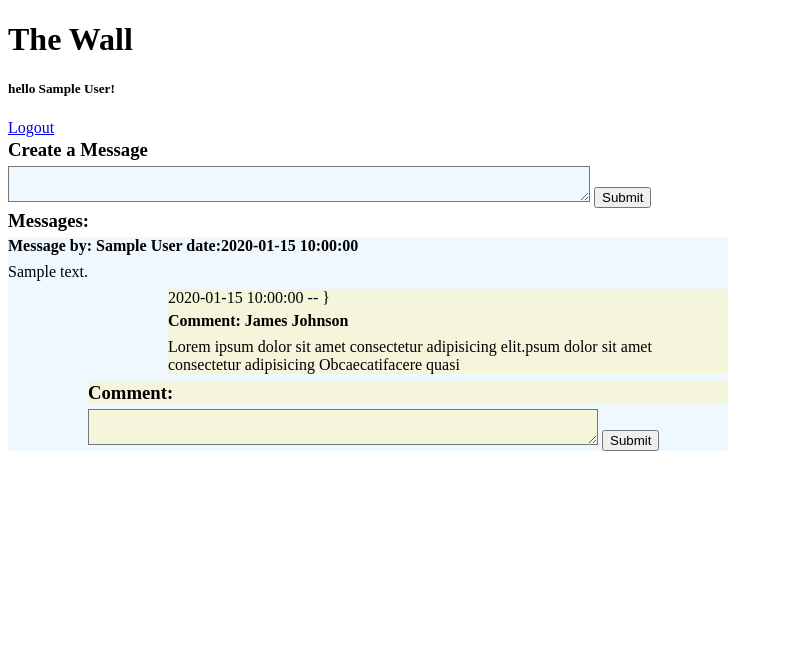
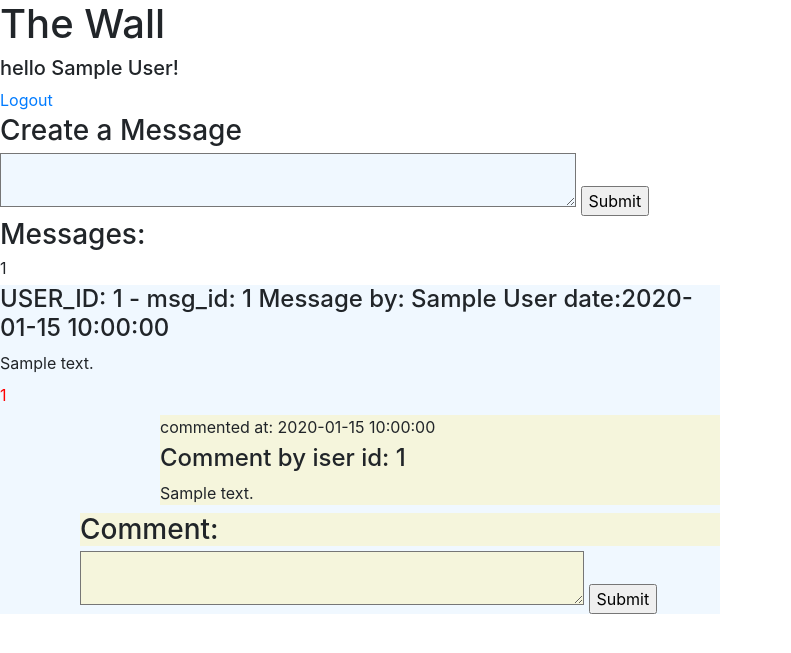
Before and after one commit to jupiterorbita/THE_WALL, a Flask app: page /wall in a window 1280 px wide. Shown: the top 653 px of the page, without its empty margins (0-791 px from the left). Run offline with Flask 2, Linux system fonts and the light colour scheme; the visitor is signed in with stand-in values (Sample User, id 1); tables that the repository leaves empty or names only in its code hold one stand-in row (values such as "Sample post"); some libraries are stand-ins or nearby versions.

Commit message:
finished THE WALL

```diff
--- a/server.py
+++ b/server.py
@@ -10,10 +10,16 @@ mysql = connectToMySQL('wall-db')
 EMAIL_REGEX = re.compile(r'^[a-zA-Z0-9.+_-]+@[a-zA-Z0-9._-]+\.[a-zA-Z]+$')
 print('\n','= = = server start = = = server.py ')
 
+# Python program to print
+# green text with red background
+from colorama import init
+from termcolor import colored
+init()
+print(colored('Hello, World!', 'green', 'on_red'))
 
 @app.route('/')
 def index():
-    print('------ inside /')
+    print(colored('------ inside /','green'))
     return render_template('index.html')
 
 # ========================================== LOGIN =========================
@@ -159,6 +165,7 @@ def registration():
     #         print('###### if you reach this point, all validations passed BUT not the PW match :( ')
     return redirect('/')
 
+
 # ================================== WALL ====================================
 @app.route('/wall')
 def wall():
@@ -177,40 +184,31 @@ def wall():
         results = mysql.query_db(query_name_post) # returns an array of the objs requested in the query
 
 
-
-        # message and commnet join
-        # query_comments = "SELECT comments.message_id AS message_id, comments.user_id AS comment_user_id, messages.user_id AS message_user_id, comments.content, comments.created_at FROM messages JOIN comments ON messages.id = comments.message_id;"
-
-        query_comments = "SELECT comments.message_id, comments.user_id, messages.user_id, comments.content, comments.created_at FROM messages JOIN comments ON messages.id = comments.message_id;"
+        query_comments = "SELECT comments.id AS comment_id, comments.message_id as comment_message_id, comments.user_id as comment_user_id, messages.user_id as message_user_id, comments.content as comment_content, comments.created_at FROM messages JOIN comments ON messages.id = comments.message_id;"
         results_comments = mysql.query_db(query_comments)
         print('this is RESULTS_COMMENTS query ^ ^ ^ ^ ^ ^ ^ ^ ^ ^ ', results_comments)
 
         print(' =-=-=--=--=--=- results from name and comment JOIN', results)
-        print('000000000000000000000 message_id =', results[0]['id'])
+        # this was giving me a tuple index out of range when i deleted the messages and comments rowns
+        # print('000000000000000000000 message_id =', results[0]['id'])
         return render_template('wall.html', name=session['name'], messagesHtml=results, comment_results = results_comments)
     else:
         print('@@@@@@@@@ someone tried to access wall without being logged in')
         print('@@@@@@ redirecting to /')
         return redirect('/')
 
-
-
-
-
 # ================================== POST MESSAGE ==================================
 @app.route('/postmessage', methods=['post'])
 def postmessage():
     print('\n ======= inside /postmessage ========')
     print('@@@@@@@@@@@@@@ this is the message the user types :\n', request.form['content'])
-    data ={'user_id': session['id'], 'content': request.form['content'], 'created_at':'','updated_at':''}
+    data = {
+        'user_id': session['id'],
+        'content': request.form['content']
+    }
     query = "INSERT INTO messages (user_id, content, created_at, updated_at) VALUES (%(user_id)s, %(content)s, NOW(), NOW());"
-    result = mysql.query_db(query, data)
+    mysql.query_db(query, data)
     return redirect('/wall')
-
-
-
-
-
 
 # ================================== POST COMMENT REPLY ==================================
 @app.route('/postcomment', methods=['post'])
@@ -219,10 +217,28 @@ def postcomment():
     print('@@@@@@@@ this is the reply received by the user :', request.form['content2'])
     print('^^^^^^^^^ the message id of the post that its sitting on is '), request.form['message_id_from_post']
     print('^^^^^^^^^^^^^^^^^^^^^')
+    print(request.form['message_id_from_post'])
 
-    data = {'user_id': session['id'], 'content': request.form['content2'], 'message_id': '', 'created_at':'', 'updated_at':''}
-    query = "INSERT INTO comments (user_id, content, message_id, created_at) VALUES (%(user_id)s, %(content)s, %(message_id)s, NOW());"
-    result = mysql.query_db(query, data)
+    data = {
+        'user_id': session['id'],
+        'content': request.form['content2'],
+        'message_id': request.form['message_id_from_post']
+    }
+    print("@@@@@@@@@@@@@@@@@@@@@@@@@@@@@@@@@@@")
+    print("@@@@@@@@@@@@@@@@@@@@@@@@@@@@@@@@@@@")
+    print("@@@@@@@@@@@@@@@@@@@@@@@@@@@@@@@@@@@")
+    print("@@@@@@@@@@@@@@@@@@@@@@@@@@@@@@@@@@@")
+    print(data)
+    print("@@@@@@@@@@@@@@@@@@@@@@@@@@@@@@@@@@@")
+    print("@@@@@@@@@@@@@@@@@@@@@@@@@@@@@@@@@@@")
+    print("@@@@@@@@@@@@@@@@@@@@@@@@@@@@@@@@@@@")
+    print("@@@@@@@@@@@@@@@@@@@@@@@@@@@@@@@@@@@")
+
+    query = "INSERT INTO comments (user_id, content, message_id, created_at, updated_at) VALUES (%(user_id)s, %(content)s, %(message_id)s, NOW(), NOW());"
+
+    print('\n= = = = = = = = ', query, '\n= = == == == == = ==')
+
+    mysql.query_db(query, data)
     return redirect('/wall')
 
 
@@ -240,5 +256,5 @@ def logout():
     session.clear()
     return redirect('/')
 
-if __name__=='__main__':
+if __name__ == '__main__':
     app.run(debug=True)
--- a/templates/wall.html
+++ b/templates/wall.html
@@ -6,10 +6,10 @@
     <meta name="viewport" content="width=device-width, initial-scale=1.0">
     <meta http-equiv="X-UA-Compatible" content="ie=edge">
     <title>The Wall</title>
+    <link rel="stylesheet" href="https://stackpath.bootstrapcdn.com/bootstrap/4.1.1/css/bootstrap.min.css" integrity="sha384-WskhaSGFgHYWDcbwN70/dfYBj47jz9qbsMId/iRN3ewGhXQFZCSftd1LZCfmhktB" crossorigin="anonymous">
+
     <style>
-        /* *{
-            outline: 1px dotted red;
-        } */
+
         body {
             width: 720px;
         }
@@ -43,6 +43,9 @@
             margin-top: 8px;
             margin-bottom: 8px;
         }
+        .red{
+            color: red;
+        }
     </style>
 </head>
 
@@ -64,28 +67,27 @@
     <div class='messages'>
         <!-- message loop -->
         {% for message in messagesHtml %}
-
+        {{message.messagesid}}
         <div class='message'>
-            <h4> Message by: {{ message['name'] }} date:{{ message['created_at'] }}</h4>
+            <h4> USER_ID: {{ message['id'] }} - msg_id: {{ message['messagesid'] }} Message by: {{ message['name'] }} date:{{ message['created_at'] }}</h4>
             <p>{{ message['content'] }}</p>
 
 
-
-
-
-
+            <p class='red'>{{ message.messagesid }} </p>
 
             <div class='comments'>
 
 <!-- comment loop -->
 {% for comment in comment_results %}
-                    {% if comment[comment.message_id] == message[messages_id] %}
+<!-- @@@@@@@@@@@@@@@@@@@@@@@@@@ {{comment}} -->
+    {% if comment.comment_message_id == message.messagesid: %}
 
-                <div class='comment'> {{ comment['created_at']}} -- }
-                    <h4>Comment: James Johnson </h4>
-                    <p>Lorem ipsum dolor sit amet consectetur adipisicing elit.psum dolor sit amet consectetur adipisicing Obcaecatifacere quasi </p>
+        <div class='comment'> commented at: {{ comment.created_at }}
+            <h4>Comment by iser id: {{ comment.comment_user_id }} </h4>
+            <p>{{ comment.comment_content }} </p>
         </div>
     {% endif %}
+<!-- <p>=======================</p> -->
 {% endfor %}
 <!-- END comment loop -->
 
@@ -93,14 +95,10 @@
 
             <h3 class='comment'>Comment:</h3>
             <form method="post" action='/postcomment'>
-                <input type="hidden" name='message_id_from_post' value='{{ message['id']}}'>
+                <input type="hidden" name='message_id_from_post' value='{{ message.messagesid }}'>
                 <textarea class='comment' name='content2'></textarea>
                 <input type="submit" name=''>
             </form>
-
-
-
-
 
         </div>
         {% endfor %}
```
Lines whose indentation alone changed are shown as unchanged.
